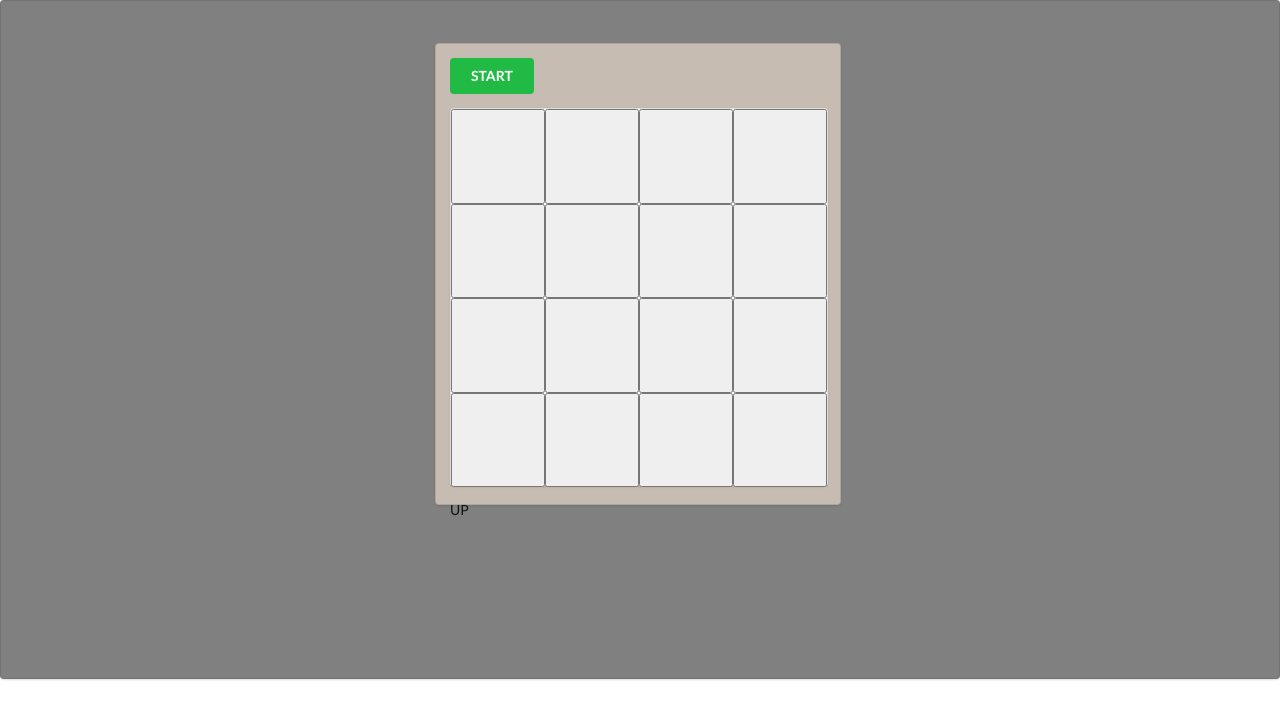
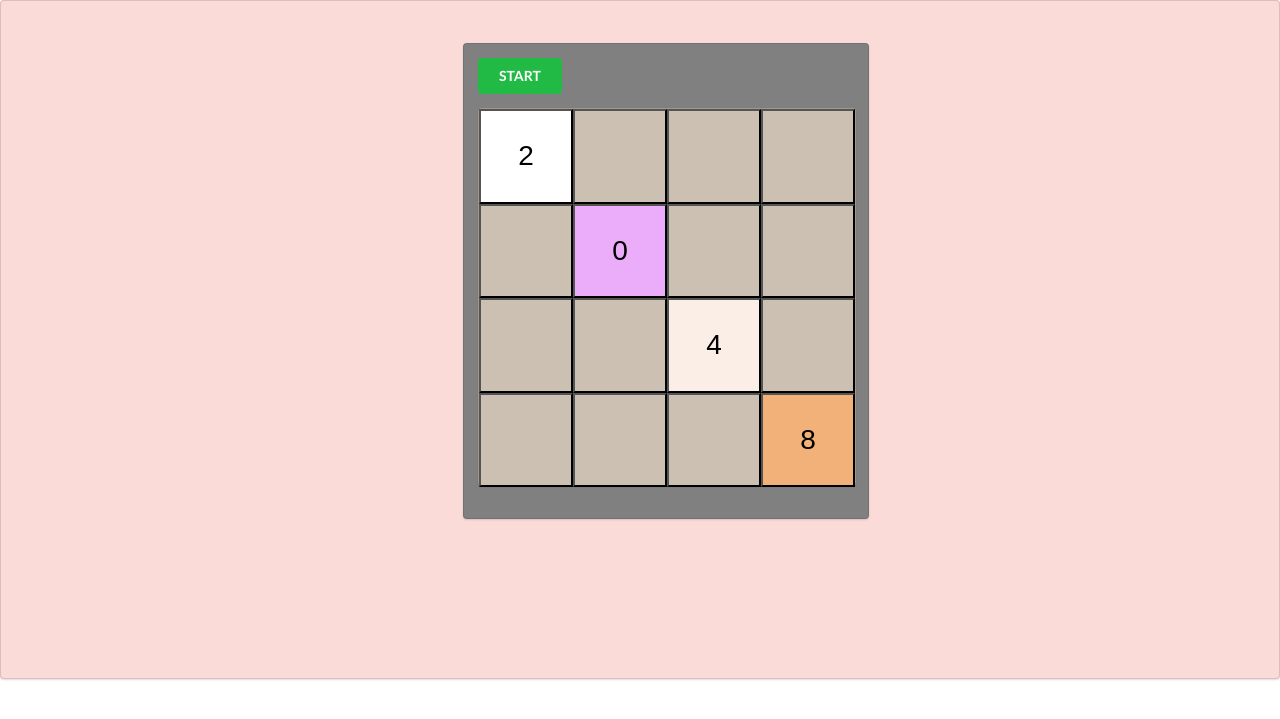
Before and after one commit to Arunsinghss/GoCharity, a Django app: page /twozero/4/ in a window 1280 px wide. Shown: the top 719 px of the page. Run offline with Django 3.2, Linux system fonts and the light colour scheme.

Commit message:
new colors

```diff
--- a/twozero/static/main.css
+++ b/twozero/static/main.css
@@ -2,21 +2,22 @@
 	margin-bottom: 10em !important;
     margin-top: 2em !important;
     margin-right: 30em !important;
-    margin-left: 30em !important;
-    height: 33em !important;
+    margin-left: 32em !important;
+    height: 34em !important;
     width: 29em !important;
-    background-color: #c7bcb1 !important;
+    background-color: grey !important;
     padding: 1em !important;
 }
 
 .topsegment{
 	height:48.5em !important;
-    background-color: grey !important;
+    background-color: #FADBD8 !important;
 }
 
 .childwindow{
 	height: 27em !important;
     width: 27em !important;
+    background-color: #bbada0 !important;
 }
 
 .cellgrid{
@@ -38,3 +39,9 @@
 .cells{
     font-size: 2em !important;
 }
+.buttons{
+    padding: 0.2em !important;
+    margin-left: 2em !important;
+    margin-top: 0em !important;
+    background-color: #ffffff !important;
+}
--- a/twozero/static/twozero.js
+++ b/twozero/static/twozero.js
@@ -6,11 +6,14 @@ $(document).ready(function(){
 	$('.leftkey').hide();
 	$('.rightkey').hide();
 	$('.scorelabel').hide();
+	$('.buttons').hide();
 
 	m = parseInt($('.hiddenoption').val())-1;
 	n = parseInt($('.hiddenoption').val())-1;
 	max = m;
 	maxsize = m*m;
+	b= m+1;
+	boxcolor = b*b;
 
 	function getUniqueId(id){
 
@@ -29,9 +32,32 @@ $(document).ready(function(){
 	}
 
 	function setColor(){
-		for(i=0;i<=maxsize;i++){
-			if($('#'.i).text == "2"){
-				$('#'.i).css("background-color","yellow")
+		for(var i=1;i<=boxcolor;i++){
+			console.log(i);
+			if($('#'+i).text() == '2'){
+				$('#'+i).css("background","white");
+			}else if($('#'+i).text() == ''){
+				$('#'+i).css("background","#ccc0b3");
+			}else if($('#'+i).text() == '4'){
+				$('#'+i).css("background","#FBEEE6");
+			}else if($('#'+i).text() == '8'){
+				$('#'+i).css("background","#f2b179");
+			}else if($('#'+i).text() == '16'){
+				$('#'+i).css("background","#f67c5f");
+			}else if($('#'+i).text() == '32'){
+				$('#'+i).css("background","#C0392B");
+			}else if($('#'+i).text() == '64'){
+				$('#'+i).css("background","#2980B9");
+			}else if($('#'+i).text() == '128'){
+				$('#'+i).css("background","#FCF3CF");
+			}else if($('#'+i).text() == '256'){
+				$('#'+i).css("background","#76D7C4");
+			}else if($('#'+i).text() == '512'){
+				$('#'+i).css("background","#F9E79F");
+			}else if($('#'+i).text() == '1024'){
+				$('#'+i).css("background","#F6DDCC");
+			}else{
+				$('#'+i).css("background","#ebadfa");
 			}
 		}
 	}
@@ -50,7 +76,7 @@ $(document).ready(function(){
 		}while(value == 3);
 		return value;
 	}
-
+	setColor();
 	$('.start').click(function(){
 
 		$('#'+getRandomNumber(1,16)).text("2");
@@ -61,6 +87,8 @@ $(document).ready(function(){
 		$('.downkey').show();
 		$('.leftkey').show();
 		$('.rightkey').show();
+		$('.buttons').show();
+		setColor();
 	});
 
 	function grid(){
@@ -87,8 +115,8 @@ $(document).ready(function(){
 				}
 			}
 		}
-		setTimeout(setOnUniqueId(), 10000);
-		setColor();
+		setOnUniqueId();
+		// setTimeout(setOnUniqueId(), 10000);
 	}
 
 	$('.upkey').click(function(){
@@ -164,6 +192,7 @@ $(document).ready(function(){
 			}
 		}
 		drawGrid(a);
+		setColor();
 	});
 
 	$('.leftkey').click(function(){
@@ -237,6 +266,7 @@ $(document).ready(function(){
 			}
 		}
 		drawGrid(a);
+		setColor();
 	});
 
 	$('.downkey').click(function(){
@@ -311,6 +341,7 @@ $(document).ready(function(){
 		}
 
 		drawGrid(a);
+		setColor();
 	});
 
 	$('.rightkey').click(function(){
@@ -387,6 +418,7 @@ $(document).ready(function(){
 		}
 
 		drawGrid(a);
+		setColor();
 	});
 
 });
--- a/twozero/templates/twozero/grid.html
+++ b/twozero/templates/twozero/grid.html
@@ -59,28 +59,28 @@
 				{% elif no_of_blocks == '4' %}
 					<div class="ui grid cellgrid">
 					<div class="four column row colcell">
-						<button class="submit column cells" id="1"  data-x="0" data-y="0"></button>
+						<button class="submit column cells" id="1"  data-x="0" data-y="0">2</button>
 						<button class="submit column cells" id="2"  data-x="0" data-y="1"></button>
 						<button class="submit column cells" id="3"  data-x="0" data-y="2"></button>
 						<button class="submit column cells" id="4"  data-x="0" data-y="3"></button>
 					</div>
 					<div class="four column row colcell">
 						<button class="submit column cells" id="5"  data-x="1" data-y="0"></button>
-						<button class="submit column cells" id="6"  data-x="1" data-y="1"></button>
+						<button class="submit column cells" id="6"  data-x="1" data-y="1">0</button>
 						<button class="submit column cells" id="7"  data-x="1" data-y="2"></button>
 						<button class="submit column cells" id="8"  data-x="1" data-y="3"></button>
 					</div>
 					<div class="four column row colcell">
 						<button class="submit column cells" id="9"  data-x="2" data-y="0"></button>
 						<button class="submit column cells" id="10"  data-x="2" data-y="1"></button>
-						<button class="submit column cells" id="11"  data-x="2" data-y="2"></button>
+						<button class="submit column cells" id="11"  data-x="2" data-y="2">4</button>
 						<button class="submit column cells" id="12"  data-x="2" data-y="3"></button>
 					</div>
 					<div class="four column row colcell">
 						<button class="submit column cells" id="13"  data-x="3" data-y="0"></button>
 						<button class="submit column cells" id="14"  data-x="3" data-y="1"></button>
 						<button class="submit column cells" id="15"  data-x="3" data-y="2"></button>
-						<button class="submit column cells" id="16"  data-x="3" data-y="3"></button>
+						<button class="submit column cells" id="16"  data-x="3" data-y="3">8</button>
 					</div>
 				</div>
 
@@ -172,7 +172,7 @@
 
 
 			</div>
-			<div class="ui"
+			<div class="ui segment buttons">
 				<button class="ui submit secondary button upkey">
 					UP
 				</button>
@@ -185,6 +185,7 @@
 				<button class="ui submit secondary button rightkey">
 					RIGHT
 				</button>
+			</div>
 		</div>
 	</div>
 </div>
```
